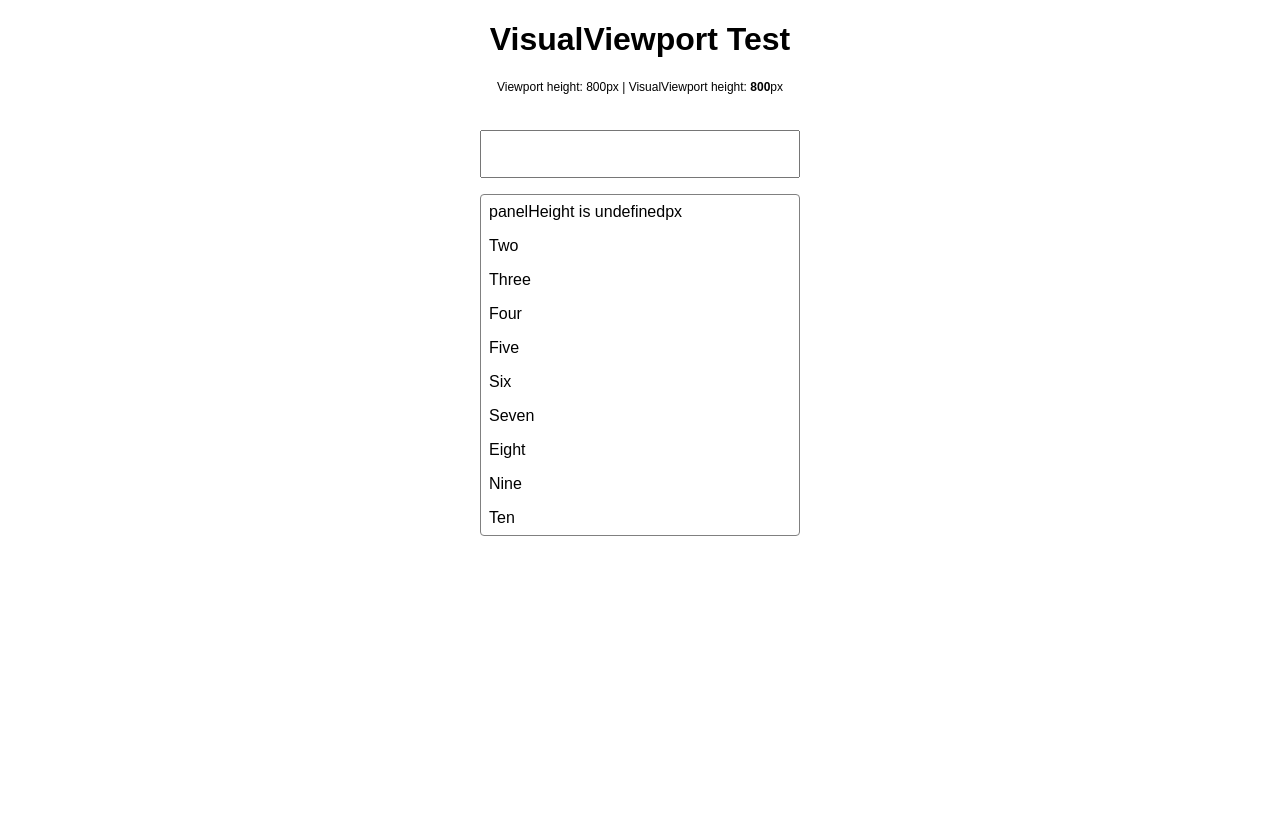
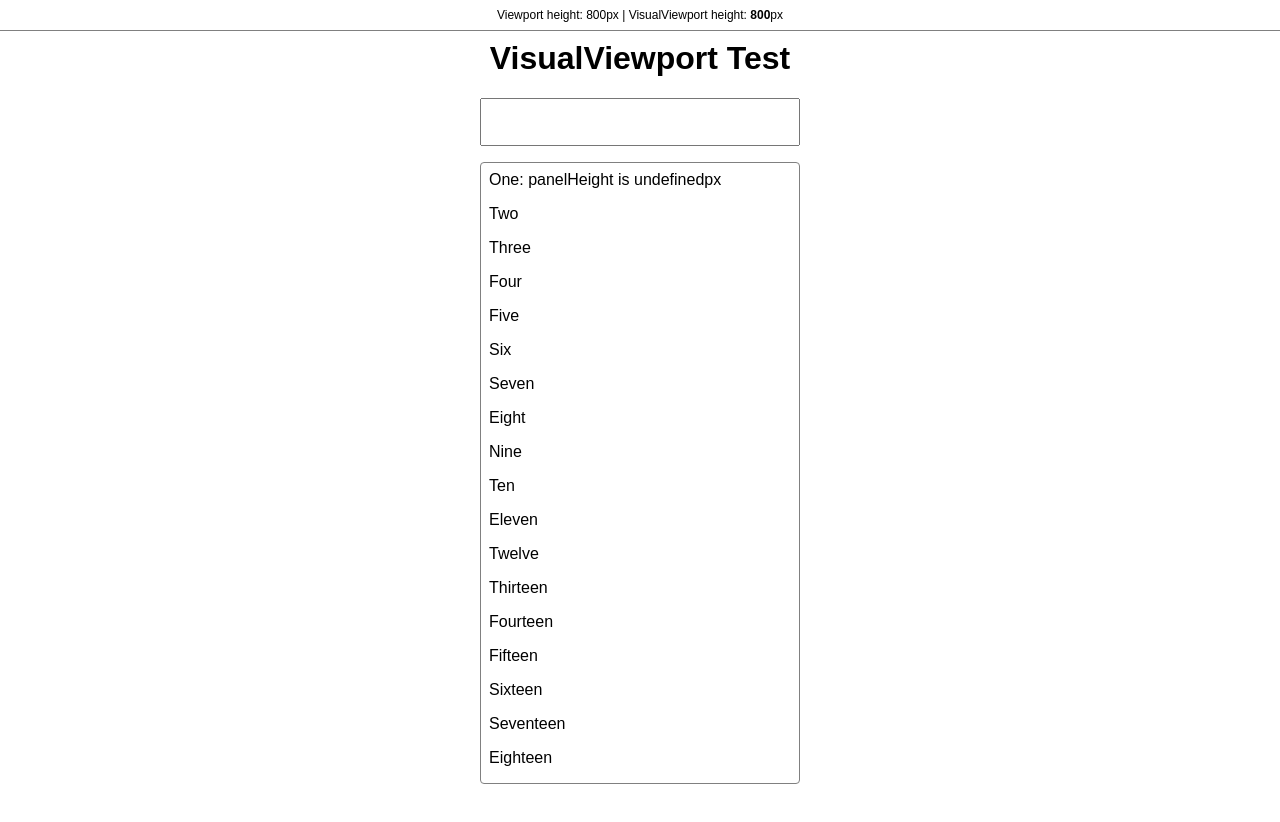
Before and after one commit to craigspara/codesandbox-visual-viewport, a React (Create React App) app: page / in a window 1280 px wide. Shown: the top 822 px of the page. Before the commit the page ends 800 px from the top, so only its background shows below. Built offline with nearby package versions, Linux system fonts and the light colour scheme.

Commit message:
feat: tweaks and cleanup

```diff
--- a/src/App.js
+++ b/src/App.js
@@ -1,4 +1,4 @@
-import { useEffect, useLayoutEffect, useRef } from "react";
+import { useRef } from "react";
 import Panel from "./panel";
 import "./styles.css";
 import { useMaxPanelHeight } from "./useMaxPanelHeight";
--- a/src/panel.js
+++ b/src/panel.js
@@ -10,7 +10,7 @@ const Panel = forwardRef((props, ref) => {
     <div className="panel-wrapper" ref={ref}>
       <ul className="panel" ref={panelRef}>
         <li className="panel__item" tabIndex="0">
-          {`panelHeight is ${panelHeight}px`}
+          One: {`panelHeight is ${panelHeight}px`}
         </li>
         <li className="panel__item" tabIndex="0">
           Two
@@ -39,6 +39,66 @@ const Panel = forwardRef((props, ref) => {
         <li className="panel__item" tabIndex="0">
           Ten
         </li>
+        <li className="panel__item" tabIndex="0">
+          Eleven
+        </li>
+        <li className="panel__item" tabIndex="0">
+          Twelve
+        </li>
+        <li className="panel__item" tabIndex="0">
+          Thirteen
+        </li>
+        <li className="panel__item" tabIndex="0">
+          Fourteen
+        </li>
+        <li className="panel__item" tabIndex="0">
+          Fifteen
+        </li>
+        <li className="panel__item" tabIndex="0">
+          Sixteen
+        </li>
+        <li className="panel__item" tabIndex="0">
+          Seventeen
+        </li>
+        <li className="panel__item" tabIndex="0">
+          Eighteen
+        </li>
+        <li className="panel__item" tabIndex="0">
+          Ninteen
+        </li>
+        <li className="panel__item" tabIndex="0">
+          Twenty
+        </li>
+        <li className="panel__item" tabIndex="0">
+          Twenty one
+        </li>
+        <li className="panel__item" tabIndex="0">
+          Twenty two
+        </li>
+        <li className="panel__item" tabIndex="0">
+          Twenty three
+        </li>
+        <li className="panel__item" tabIndex="0">
+          Twenty four
+        </li>
+        <li className="panel__item" tabIndex="0">
+          Twenty five
+        </li>
+        <li className="panel__item" tabIndex="0">
+          Twenty six
+        </li>
+        <li className="panel__item" tabIndex="0">
+          Twenty seven
+        </li>
+        <li className="panel__item" tabIndex="0">
+          Twenty eight
+        </li>
+        <li className="panel__item" tabIndex="0">
+          Twenty nine
+        </li>
+        <li className="panel__item" tabIndex="0">
+          Thirty
+        </li>
       </ul>
     </div>
   );
--- a/src/styles.css
+++ b/src/styles.css
@@ -2,6 +2,15 @@
   --inline-size: 100%;
   --max-inline-size: 20rem;
 }
+
+body {
+  margin: 0;
+}
+
+h1 {
+  margin-block-start: 2.5rem;
+}
+
 * {
   box-sizing: border-box;
 }
@@ -19,7 +28,15 @@
 }
 
 .specs {
+  position: fixed;
+  inline-size: 100%;
+  inset-block-start: 0;
   font-size: 0.75rem;
+  padding-block-start: 0.5rem;
+  padding-block-end: 0.5rem;
+  margin: 0;
+  background-color: white;
+  border-block-end: 1px solid gray;
 }
 
 input {
@@ -29,7 +46,6 @@ input {
   font-size: 1.25rem;
   padding-inline-start: 2rem;
   padding-inline-end: 1rem;
-  margin-block-start: 1.5rem;
 }
 
 .panel {
@@ -40,7 +56,7 @@ input {
   padding-inline-start: 0;
   border: 1px solid gray;
   border-radius: 4px;
-  overflow-y: hidden;
+  overflow-y: scroll;
   transition: max-block-size ease-out 2s;
 }
 
--- a/src/useMaxPanelHeight.js
+++ b/src/useMaxPanelHeight.js
@@ -1,7 +1,7 @@
 import { useEffect, useRef, useState } from "react";
 
 export const useMaxPanelHeight = () => {
-  let panelRef = useRef(null);
+  const panelRef = useRef(null);
   const [visualViewportHeight, setVisualViewportHeight] = useState(
     Math.round(window.visualViewport.height)
   );
@@ -13,20 +13,14 @@ export const useMaxPanelHeight = () => {
   const getVisualViewportHeight = () =>
     setVisualViewportHeight(Math.round(window?.visualViewport?.height));
 
-  function handleVPResize() {
-    getVisualViewportHeight();
-  }
-
   function handleVisualViewportResize() {
     console.log("Handling visualViewportResize");
-    // getVisualViewportHeight();
+
     setVisualViewportHeight(Math.round(window?.visualViewport?.height));
     setMaxpanelHeight();
   }
   const getMaxPanelHeight = () => {
-    // Values for calculations
     const visualViewport = window?.visualViewport;
-    // const panelHeight = panelRef?.current?.scrollHeight;
 
     // Eventually get directly from CSS to avoid magic number
     const arbitraryBlockMarginEndValue = 16;
@@ -41,51 +35,30 @@ export const useMaxPanelHeight = () => {
 
     const availableSpaceForPanel = getAvailableSpaceForPanel();
 
-    // const willPanelFitInViewport = availableSpaceForPanel - panelHeight > 0;
-
+    /*
     // eslint-disable-next-line no-console
-    // console.groupCollapsed("useMaxPanelBlockSize");
-    // console.log("panelRef", panelRef);
+    console.groupCollapsed("useMaxPanelBlockSize");
+    console.log("panelRef", panelRef);
     // eslint-disable-next-line no-console
-    // console.log("willPanelFitInViewport", willPanelFitInViewport);
+    console.log("availableSpaceForPanel", availableSpaceForPanel);
     // eslint-disable-next-line no-console
-    // console.log("panelHeight", panelHeight);
-    // eslint-disable-next-line no-console
-    // console.log("willPanelFitInViewport", willPanelFitInViewport);
-    // eslint-disable-next-line no-console
-    // console.log("availableSpaceForPanel", availableSpaceForPanel);
-    // eslint-disable-next-line no-console
-    // console.log("autocompletePanelHeight", panelHeight);
-    // eslint-disable-next-line no-console
-    // console.log("value", availableSpaceForPanel - panelHeight);
-    // eslint-disable-next-line no-console
-    // console.groupEnd();
+    console.groupEnd();
+    */
 
     return availableSpaceForPanel;
-    // return `${availableSpaceForPanel.toString()}px`;
   };
 
   const setMaxpanelHeight = () => {
-    // console.log("panelRef in setMaxPanelHeight", panelRef?.current?.style);
-    // console.count("setMaxpanelHeight");
-    panelRef &&
+    return (
+      panelRef &&
       panelRef?.current?.style.setProperty(
         "max-block-size",
         `${getMaxPanelHeight()}px`
-      );
-    // panelRef?.current.style["max-block-size"] = getMaxPanelHeight();
+      )
+    );
   };
 
-  // setMaxpanelHeight();
-
-  // useEffect(() => {
-  //   console.log("VisualViewport height changed");
-  //   setMaxpanelHeight();
-  // }, [visualViewportHeight, setMaxpanelHeight]);
-
-  // window.visualViewport.addEventListener("resize", handleVPResize);
   useEffect(() => {
-    console.log("Resize Event attached?");
     window.visualViewport.addEventListener(
       "resize",
       handleVisualViewportResize
```
